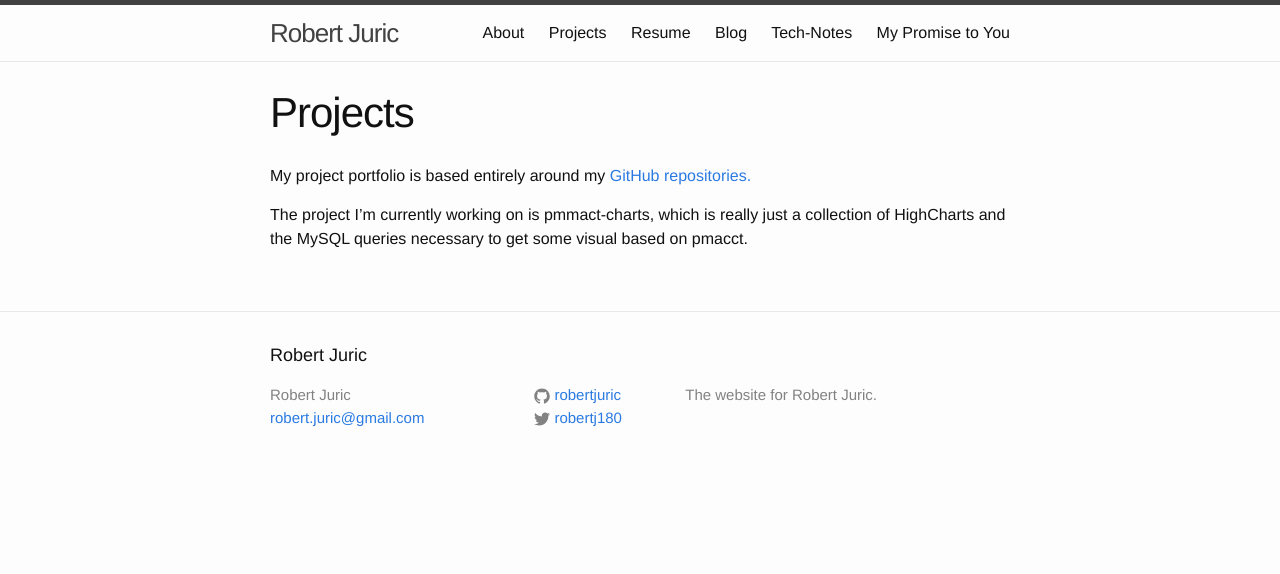
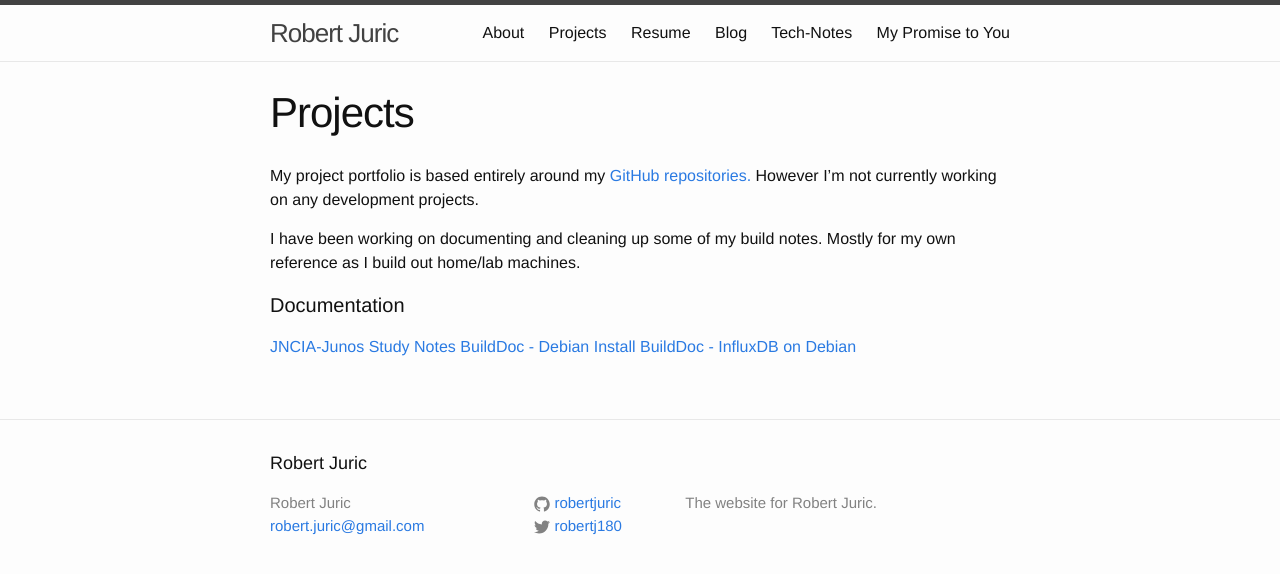
Before and after one commit to robertjuric/robertjuric.github.io, a Jekyll site: the page built from 2_projects.md, in a window 1280 px wide. Shown: the top 574 px of the page. Built offline with Jekyll 4.4.1, drawn with Linux system fonts in a browser that asks for light colours.

Commit message:
Updated Project Page
Added Dropbox links for some files.

```diff
--- a/2_projects.md
+++ b/2_projects.md
@@ -4,6 +4,12 @@ title: Projects
 permalink: /projects/
 ---
 
-My project portfolio is based entirely around my [GitHub repositories.](https://github.com/robertjuric)
+My project portfolio is based entirely around my [GitHub repositories.](https://github.com/robertjuric) However I'm not currently working on any development projects.
 
-The project I'm currently working on is pmmact-charts, which is really just a collection of HighCharts and the MySQL queries necessary to get some visual based on pmacct.
+I have been working on documenting and cleaning up some of my build notes. Mostly for my own reference as I build out home/lab machines.
+
+### Documentation
+
+[JNCIA-Junos Study Notes](https://www.dropbox.com/s/uwz940hvstp2agt/JNCIA-Junos%20Notes.pdf?dl=0)
+[BuildDoc - Debian Install](https://www.dropbox.com/s/e1f5f7dmul9ipd6/BuildDoc%20-%20Debain%20Lab%20VM.docx?dl=0)
+[BuildDoc - InfluxDB on Debian](https://www.dropbox.com/s/869jb7is3uaq4m1/BuildDoc%20-%20InfluxDB.docx?dl=0)
```
